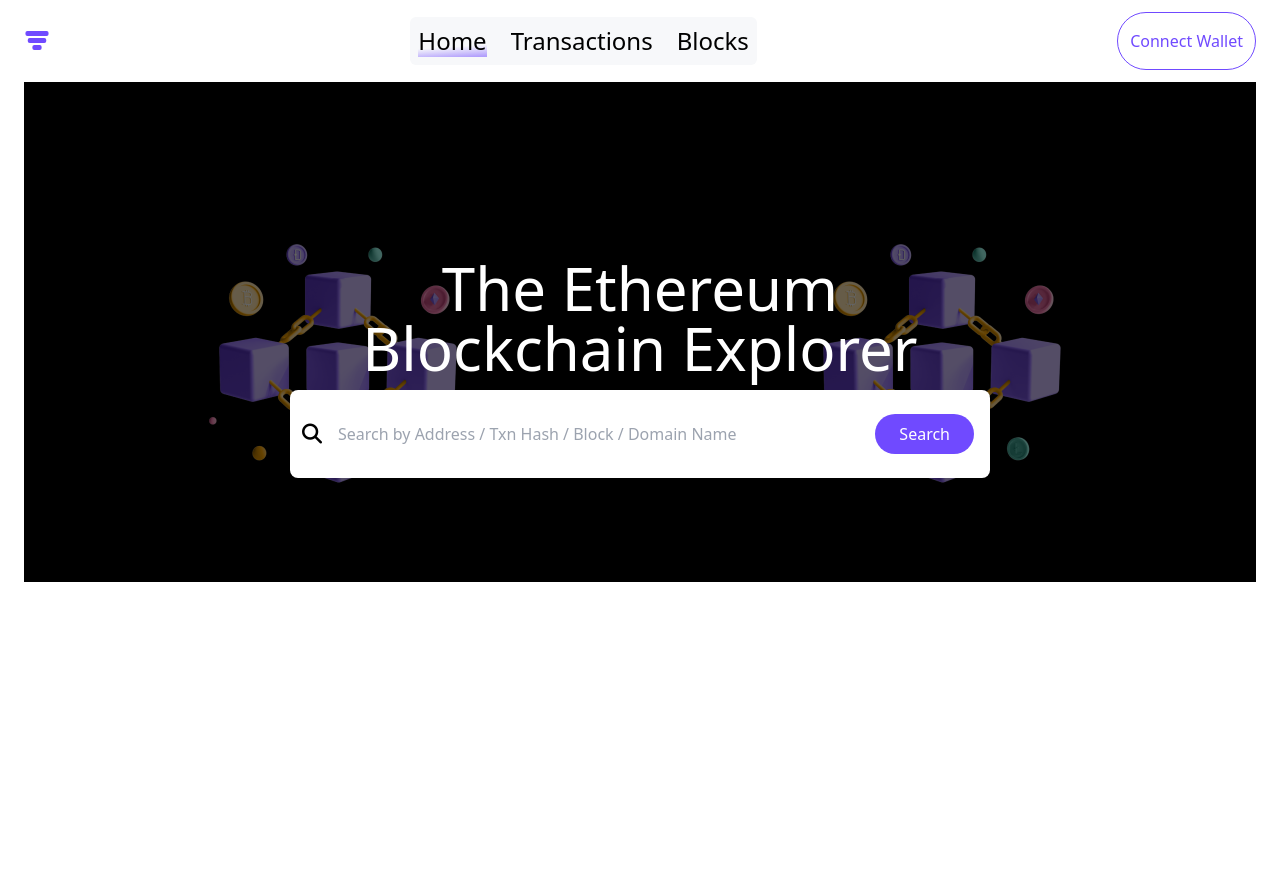
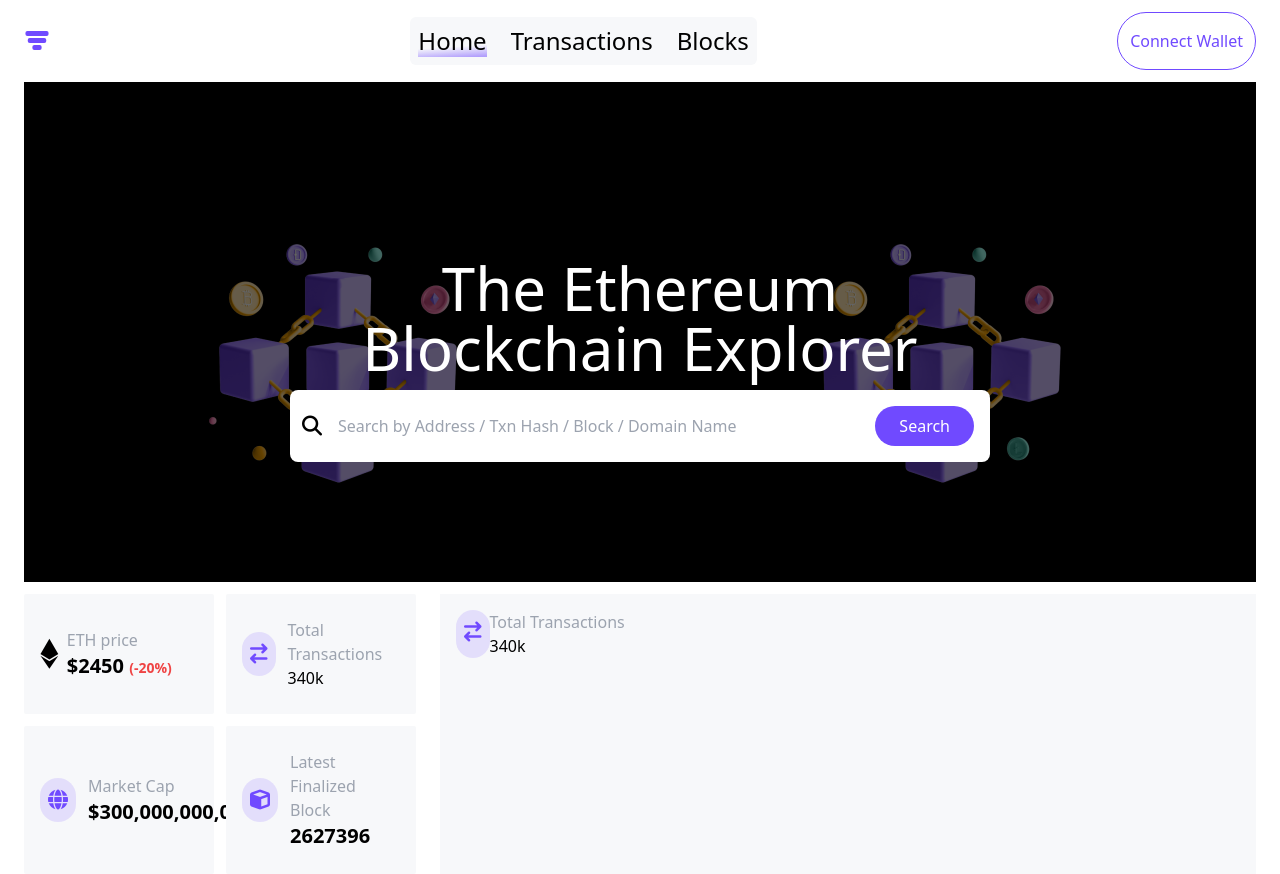
Before and after one commit to Trynax/ETH_explorer, a React (Vite) app in the folder ETH-Explorer/: page / in a window 1280 px wide. Before the commit the page ends 800 px from the top, so only its background shows below. Built offline with nearby package versions, Linux system fonts and the light colour scheme.

Commit message:
Eth data

```diff
--- a/ETH-Explorer/package.json
+++ b/ETH-Explorer/package.json
@@ -10,7 +10,10 @@
     "preview": "vite preview"
   },
   "dependencies": {
+    "chart.js": "^4.4.4",
+    "dotenv": "^16.4.5",
     "react": "^18.3.1",
+    "react-chartjs-2": "^5.2.0",
     "react-dom": "^18.3.1"
   },
   "devDependencies": {
--- a/ETH-Explorer/src/App.jsx
+++ b/ETH-Explorer/src/App.jsx
@@ -1,5 +1,6 @@
 import Header from "./components/Header";
 import Hero from "./components/Hero";
+import Chart from "./components/ETHDetails";
 
 function App() {
 
@@ -11,6 +12,9 @@
              <section className="h-[40%]">
                 <Hero/>
              </section>
+             <section>
+                <Chart />
+             </section>
            </main>
           </>
 
--- /dev/null
+++ b/ETH-Explorer/src/components/ETHDetails.jsx
@@ -0,0 +1,54 @@
+import React from 'react'
+export default function Chart() {
+  return (
+     <section className='flex gap-6'>
+        <div className='flex-1 grid grid-cols-2 gap-3 '>
+                 <div className='bg-customGray py-6 rounded-sm px-4 flex gap-2 items-center '>
+                 <i className="fa-brands fa-ethereum text-3xl"></i>
+                 <div className='flex flex-col'>
+                    <span className='text-gray-400'>ETH price</span>
+                    <span className='text-xl font-bold'>$2450 <span className='text-red-500 text-sm'>(-20%)</span></span>
+                 </div>
+                 </div>
+                 <div className='bg-customGray py-6 rounded-sm gap-3 px-4 flex items-center '>
+                 <div className='p-2 bg-iconBg rounded-full '>
+                 <i className="fa-solid fa-arrow-right-arrow-left text-xl text-customColor"></i>
+                 </div>
+                 <div className='flex flex-col'>
+                    <span className='text-gray-400'>Total Transactions</span>
+                    <span className=''>340k</span>
+                 </div>
+                 </div>
+                 <div className='bg-customGray py-6 rounded-sm gap-3 px-4 flex items-center '>
+                 <div className='p-2 bg-iconBg rounded-full '>
+                 <i className="fa-solid fa-globe text-xl text-customColor"></i>
+                 </div>
+                 <div className='flex flex-col'>
+                    <span className='text-gray-400'>Market Cap</span>
+                    <span className='text-xl font-bold'>$300,000,000,000</span>
+                 </div>
+                 </div>
+                 <div className='bg-customGray py-6 rounded-sm gap-3 px-4 flex items-center '>
+                 <div className='p-2 bg-iconBg rounded-full '>
+                 <i className="fa-solid fa-cube text-xl text-customColor"></i>
+                 </div>
+                 <div className='flex flex-col'>
+                    <span className='text-gray-400'>Latest Finalized Block</span>
+                    <span className='text-xl font-bold'>2627396</span>
+                 </div>
+                 </div>
+        </div>
+        <div className='flex-[2] bg-customGray p-4'>
+             <div className='flex'>
+               <div className='p-2 rounded-full bg-iconBg'>
+               <i className="fa-solid fa-arrow-right-arrow-left text-xl text-customColor"></i>
+               </div>
+               <div className='flex flex-col'>
+               <span className='text-gray-400'>Total Transactions</span>
+               <span className=''>340k</span>
+               </div>
+             </div>
+        </div>
+     </section>
+  )
+}
--- a/ETH-Explorer/src/components/Hero.jsx
+++ b/ETH-Explorer/src/components/Hero.jsx
@@ -8,9 +8,9 @@
         <img className=" absolute top-[30%] right-44" src={onchain} alt="" />
        <div className="absolute  top-44 left-[50%] transform -translate-x-1/2 flex flex-col gap-3">
                 <h1 className="text-6xl text-center text-white">
-                    The Ethereum <br /> Blockchain Explorer
+                    The Ethereum <br/> Blockchain Explorer
                 </h1>
-                <div className="relative flex w-[700px] bg-white py-6 items-center rounded-lg">
+                <div className="relative flex w-[700px] bg-white py-4 items-center rounded-lg">
     <i className="fa-solid fa-magnifying-glass text-xl ml-3"></i>
     <input
         type="text"
@@ -20,8 +20,7 @@
     <button className="bg-customColor py-2 px-6 text-white rounded-full mr-4">
         Search
     </button>
-</div>
-
+                </div>
        </div>
     </section>
   )
--- a/ETH-Explorer/tailwind.config.js
+++ b/ETH-Explorer/tailwind.config.js
@@ -8,6 +8,8 @@
     extend: {
       colors: {
         customColor: '#704AFF', // Replace with your desired color
+        customGray: '#F7F8FA',
+        iconBg:'#704AFF26'
       },
     },
   },
```
Also changed, not shown: ETH-Explorer/utils/eth.js (added, +13 -0 lines), 2 other files (tests, documents, lock files or other folders).
